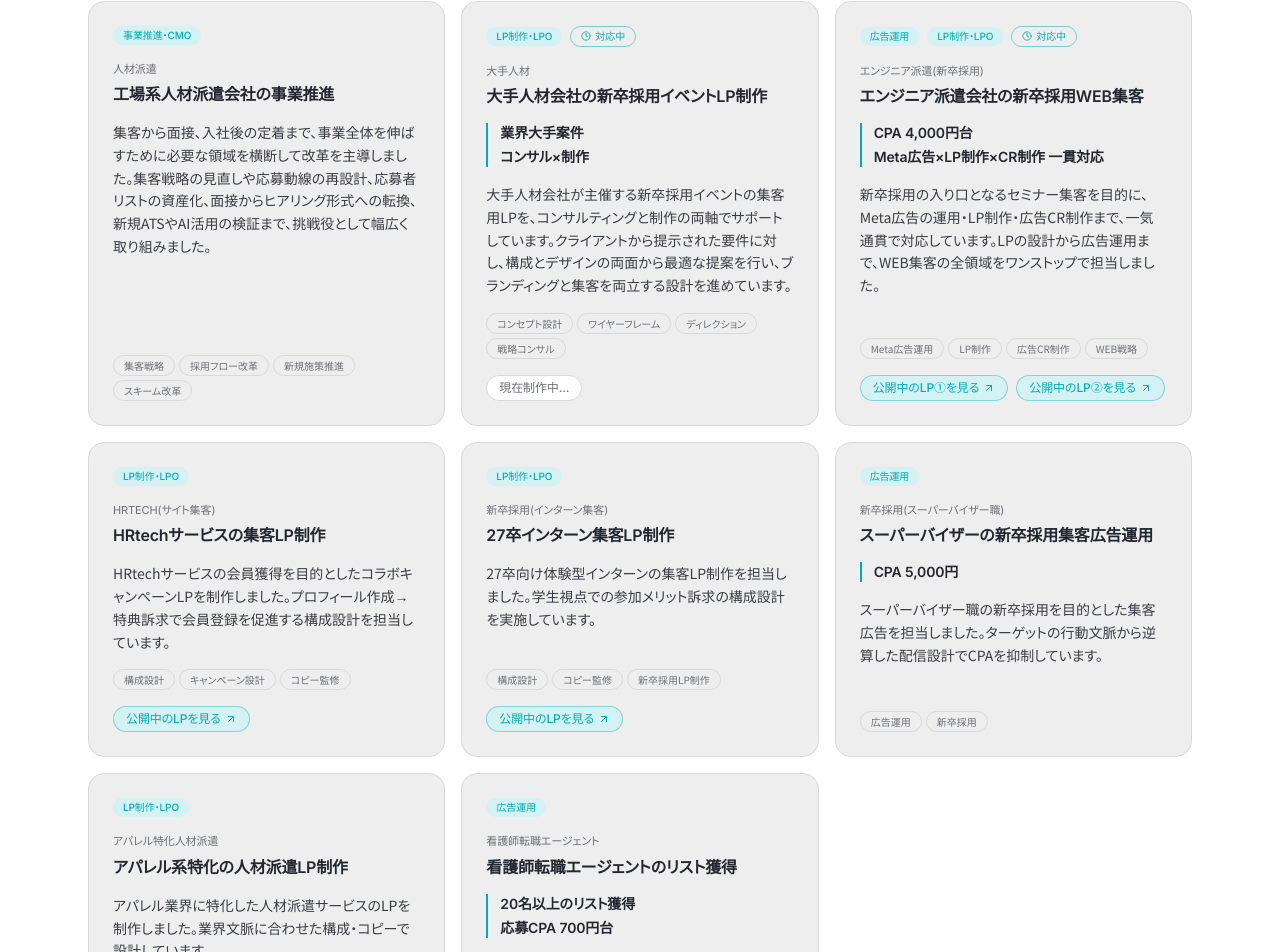
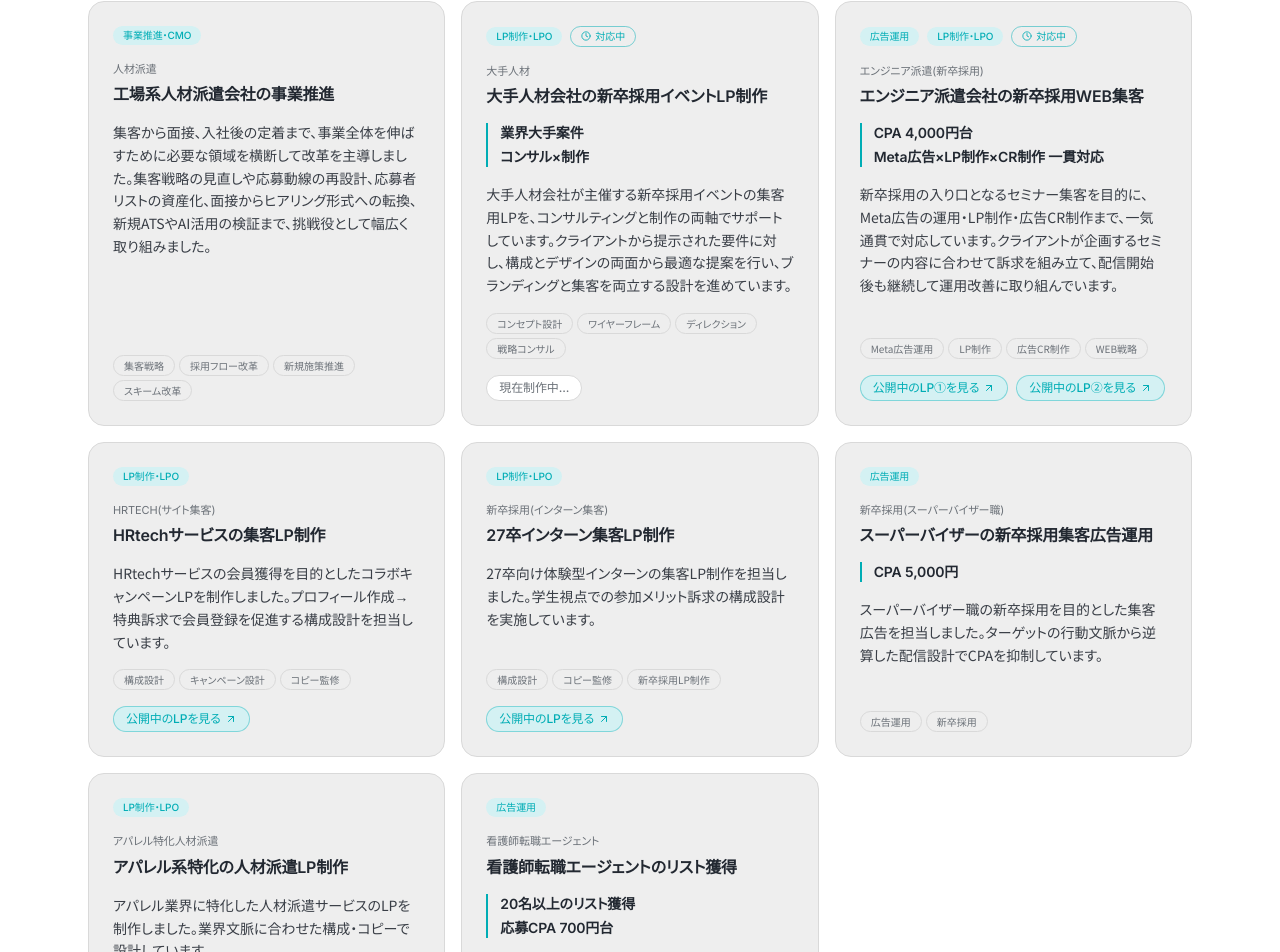
Before and after one commit to tomitayuto/portfolio-site, a Next.js app: page / in a window 1280 px wide. Shown: the part 2913-3865 px from the top of the page. Built offline with nearby package versions, Linux system fonts and the light colour scheme.

Commit message:
Works: lp-willtec-engineerのsummary 2文目を新情報入りに刷新
「LPの設計から広告運用まで〜ワンストップで担当」が1文目と同義反復だったため、
セミナー内容との連動＋配信開始後の継続伴走の情報を載せた内容に置き換え

```diff
--- a/app/data/works.ts
+++ b/app/data/works.ts
@@ -136,7 +136,7 @@ export const works: Work[] = [
     industryCategory: "staffing",
     title: "エンジニア派遣会社の新卒採用WEB集客",
     summary:
-      "新卒採用の入り口となるセミナー集客を目的に、Meta広告の運用・LP制作・広告CR制作まで、一気通貫で対応しています。LPの設計から広告運用まで、WEB集客の全領域をワンストップで担当しました。",
+      "新卒採用の入り口となるセミナー集客を目的に、Meta広告の運用・LP制作・広告CR制作まで、一気通貫で対応しています。クライアントが企画するセミナーの内容に合わせて訴求を組み立て、配信開始後も継続して運用改善に取り組んでいます。",
     metrics: ["CPA 4,000円台", "Meta広告×LP制作×CR制作 一貫対応"],
     scope: ["Meta広告運用", "LP制作", "広告CR制作", "WEB戦略"],
     ongoing: true,
```
